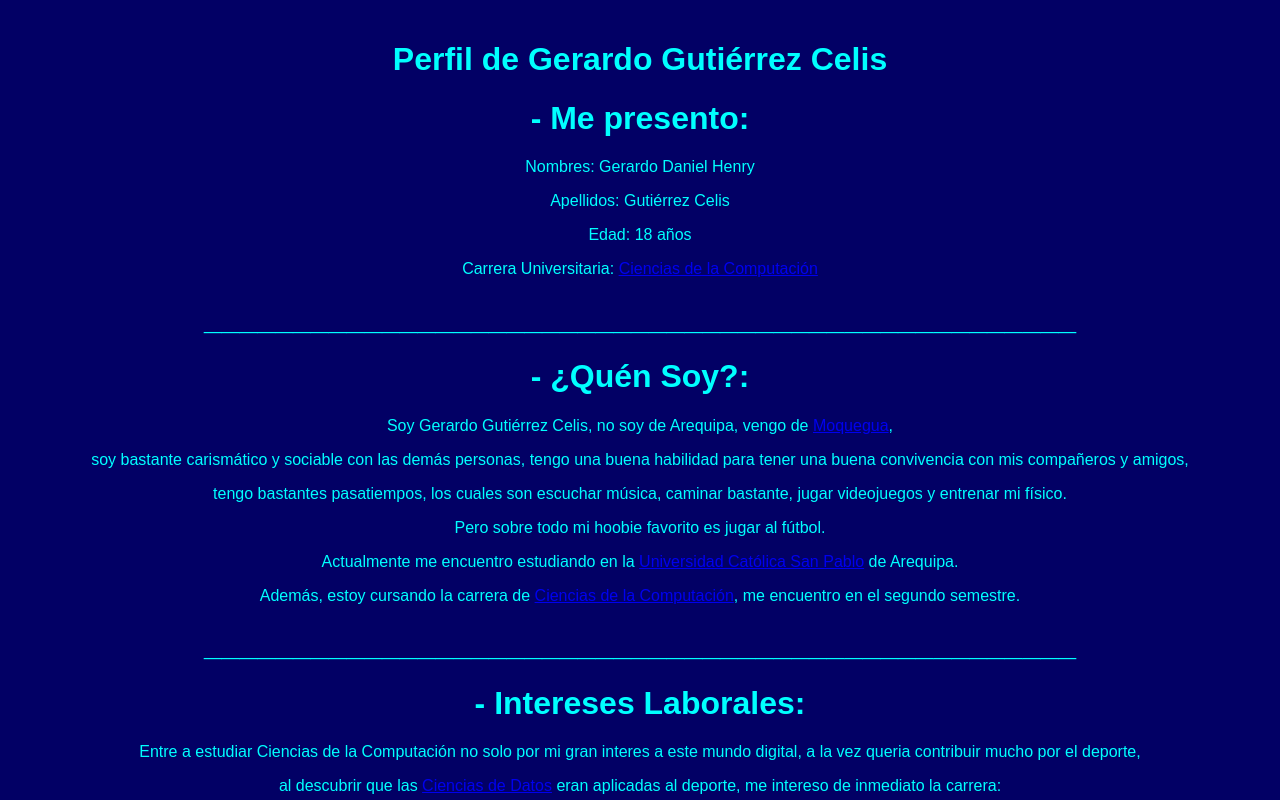
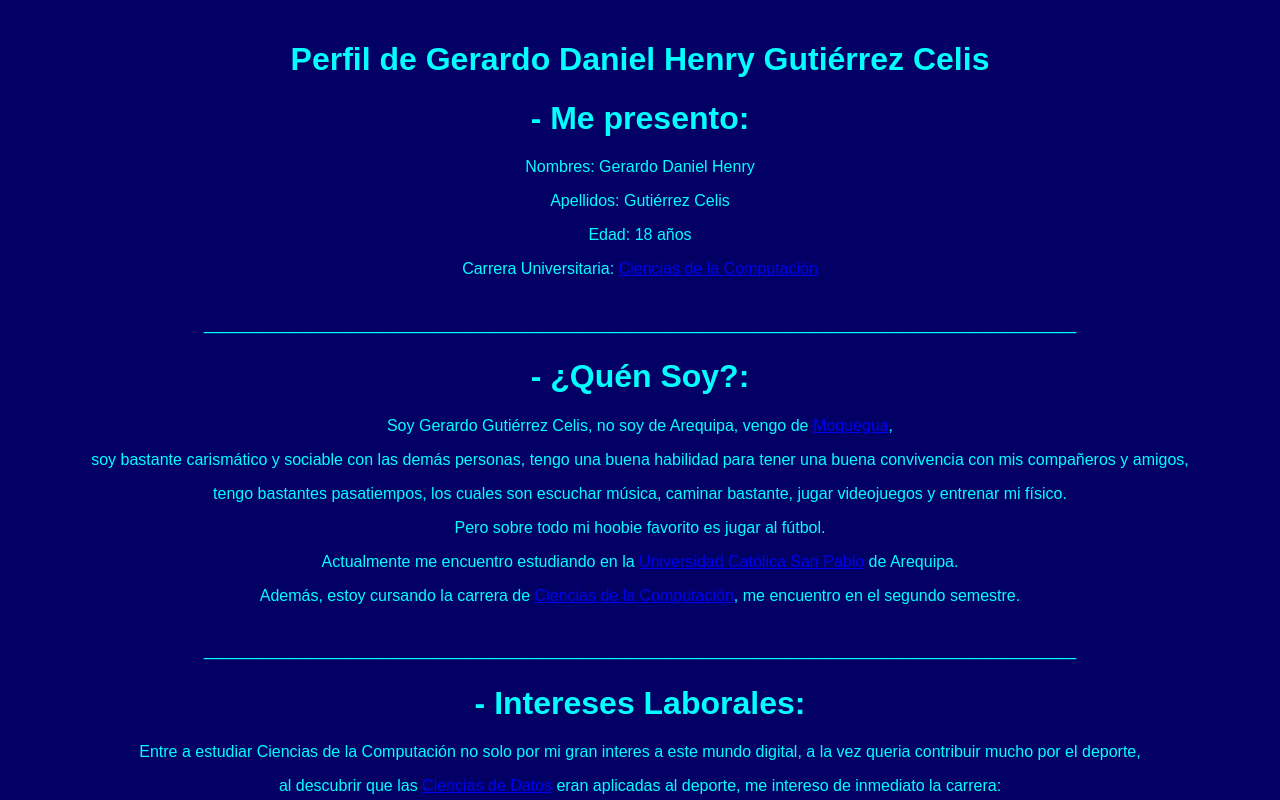
Before and after one commit to GerardoGutierrezCelis/GerardoDanielHenryGutierrezCelis, a plain HTML site: page index.html in a window 1280 px wide. Shown: the top 800 px of the page. Drawn offline with Linux system fonts and the light colour scheme.

Commit message:
Update index.html

```diff
--- a/index.html
+++ b/index.html
@@ -3,7 +3,9 @@
     <head>
         <meta charset="UTF-8">
         <meta name="description" content="Sitio personal de Gerardo Gutiérrez Celis, estudiante de Ciencias de la Computación en Arequipa. Información personal, intereses laborales y redes sociales.">
-        <title>Gerardo Gutiérrez Celis</title>
+        <meta name="keywords" content="Gerardo Daniel Henry Gutierrez Celis, portafolio, ingeniero, proyectos">
+        <meta name="author" content="Gerardo Daniel Henry Gutierrez Celis">
+        <title>Gerardo Daniel Henry Gutiérrez Celis</title>
         <style>
             body {
                 display: flex;
@@ -25,7 +27,7 @@
     </head>
 <body>
     <div class="contenido">
-        <h1>Perfil de Gerardo Gutiérrez Celis</h1>
+        <h1>Perfil de Gerardo Daniel Henry Gutiérrez Celis</h1>
         <h1>- Me presento:</h1>
         <p>Nombres: Gerardo Daniel Henry</p>
         <p>Apellidos: Gutiérrez Celis</p>
```
